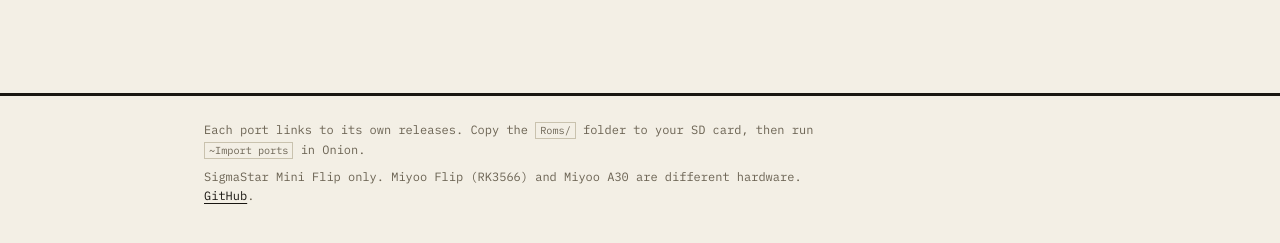
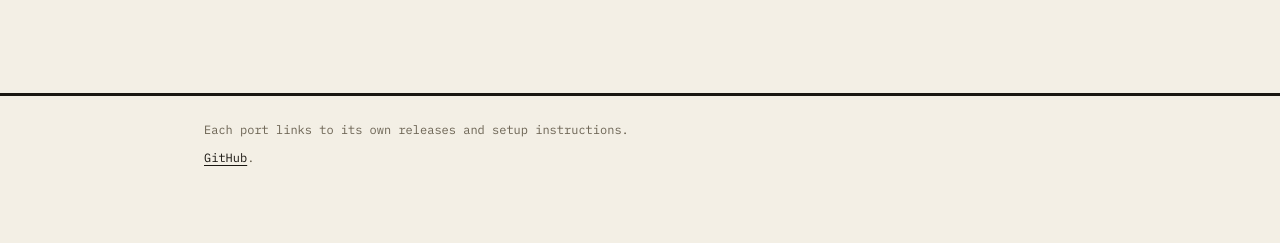
Before and after one commit to Producdevity/MiyooMini-Ports, a website built with Vite: page index.html in a window 1280 px wide. Shown: the part 3095-3338 px from the top of the page. After the commit the page ends 3310 px from the top, so only its background shows below. Built offline with nearby package versions, Linux system fonts and the light colour scheme.

Commit message:
chore: update footer links with concise setup instructions and improved GitHub link formatting

```diff
--- a/index.html
+++ b/index.html
@@ -47,14 +47,10 @@
     <footer class="site-footer">
       <div class="wrap">
         <p>
-          Each port links to its own releases. Copy the
-          <code>Roms/</code> folder to your SD card, then run
-          <code>~Import ports</code> in Onion.
+          Each port links to its own releases and setup instructions.
         </p>
         <p>
-          SigmaStar Mini Flip only. Miyoo Flip (RK3566) and Miyoo A30 are
-          different hardware.
-          <a href="https://github.com/Producdevity/MiyooMini-Ports">GitHub</a>.
+          <a href="https://github.com/Producdevity/MiyooMini-Ports" title="Miyoo Mini Ports GitHub">GitHub</a>.
         </p>
       </div>
     </footer>
```
Also changed, not shown: porters.html (+2 -1 lines).
